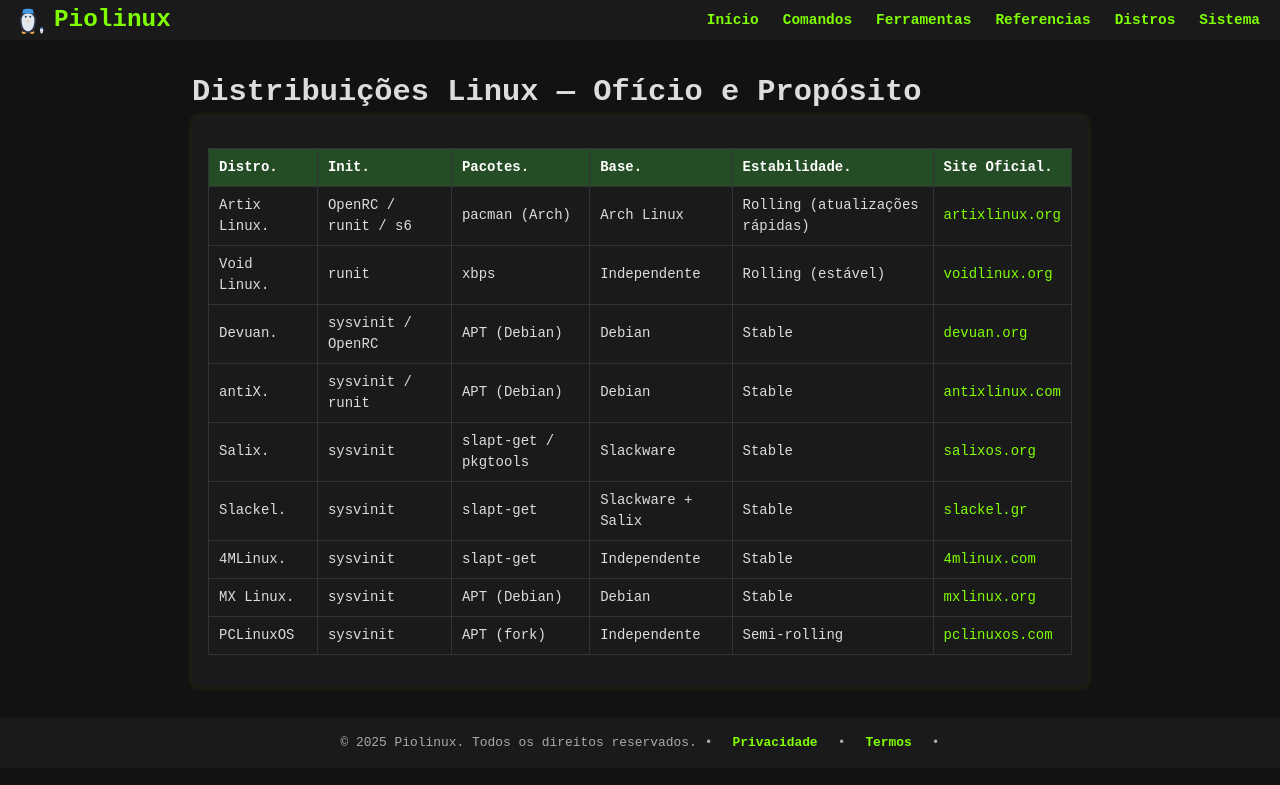
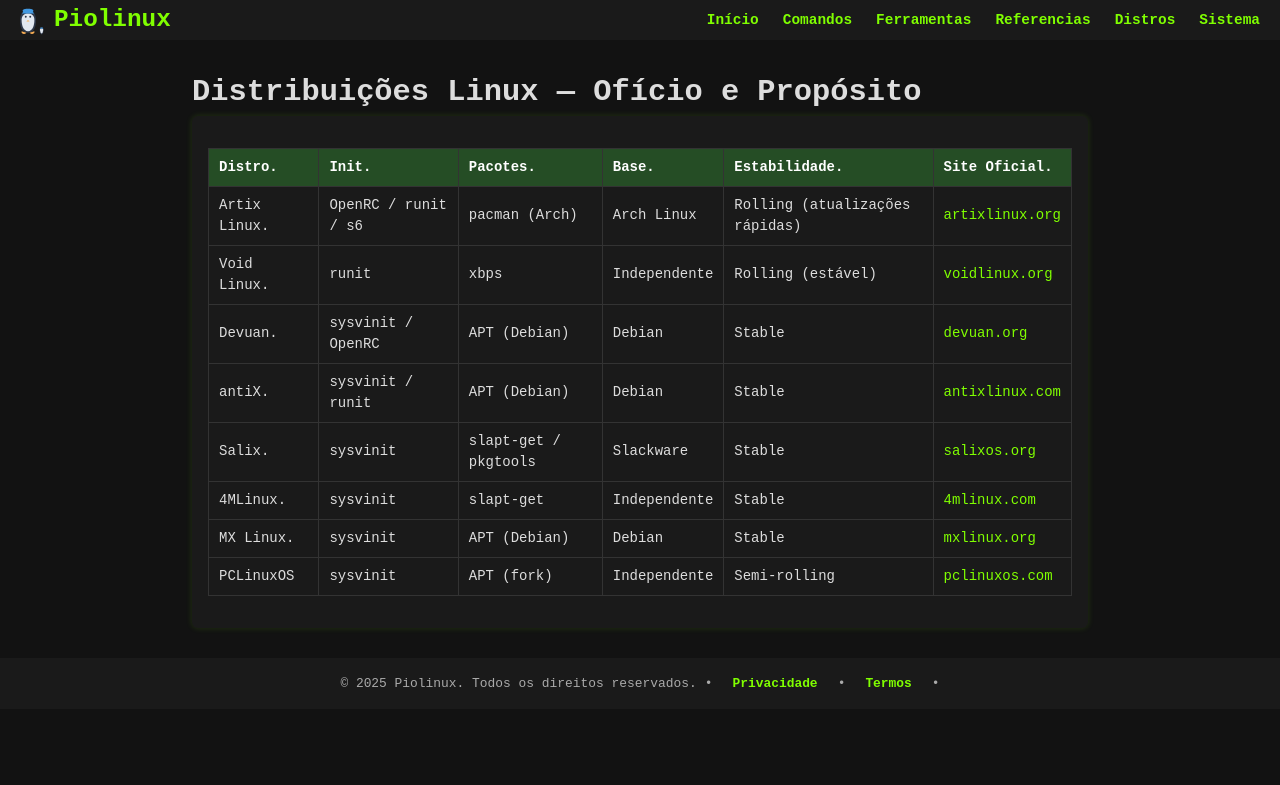
Before and after one commit to Piolinux/piolinux-site, a Jekyll site: the page built from _pages/_distros/distribuicoes-linux-oficio-e-proposito.md, in a window 1280 px wide. Shown: the top 785 px of the page. Built offline with Jekyll 4.4.1, drawn with Linux system fonts in a browser that asks for light colours.

Commit message:
Update distribuicoes-linux-oficio-e-proposito.md

```diff
--- a/_pages/_distros/distribuicoes-linux-oficio-e-proposito.md
+++ b/_pages/_distros/distribuicoes-linux-oficio-e-proposito.md
@@ -61,15 +61,7 @@ permalink: /distros/distribuicoes-linux/
       <td data-label="Estabilidade">Stable</td>
       <td data-label="Site Oficial"><a href="https://salixos.org" target="_blank">salixos.org</a></td>
     </tr>
-    <tr>
-      <td data-label="Distro">Slackel.</td>
-      <td data-label="Init">sysvinit</td>
-      <td data-label="Pacotes">slapt-get</td>
-      <td data-label="Base">Slackware + Salix</td>
-      <td data-label="Estabilidade">Stable</td>
-      <td data-label="Site Oficial"><a href="https://slackel.gr" target="_blank">slackel.gr</a></td>
-    </tr>
-    <tr>
+     <tr>
       <td data-label="Distro">4MLinux.</td>
       <td data-label="Init">sysvinit</td>
       <td data-label="Pacotes">slapt-get</td>
```
